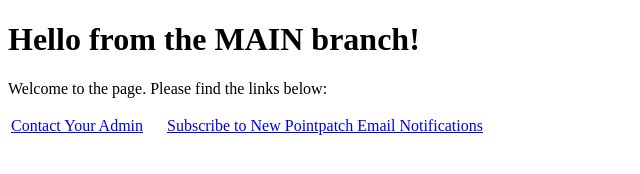
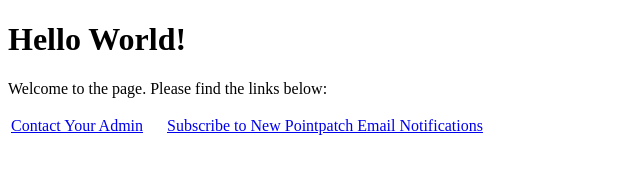
Before and after one commit to im-devendhar/Demo, a plain HTML site: page index.html in a window 1280 px wide. Shown: the whole page, without its empty margins (0-640 px from the left). Drawn offline with Linux system fonts and the light colour scheme.

Commit message:
Change heading text from 'MAIN branch' to 'World'

```diff
--- a/index.html
+++ b/index.html
@@ -4,7 +4,7 @@
     <title>Hello World!</title>
 </head>
 <body>
-    <h1>Hello from the MAIN branch!</h1>
+    <h1>Hello World!</h1>
 
     <p align="left">
         Welcome to the page. Please find the links below:
```
